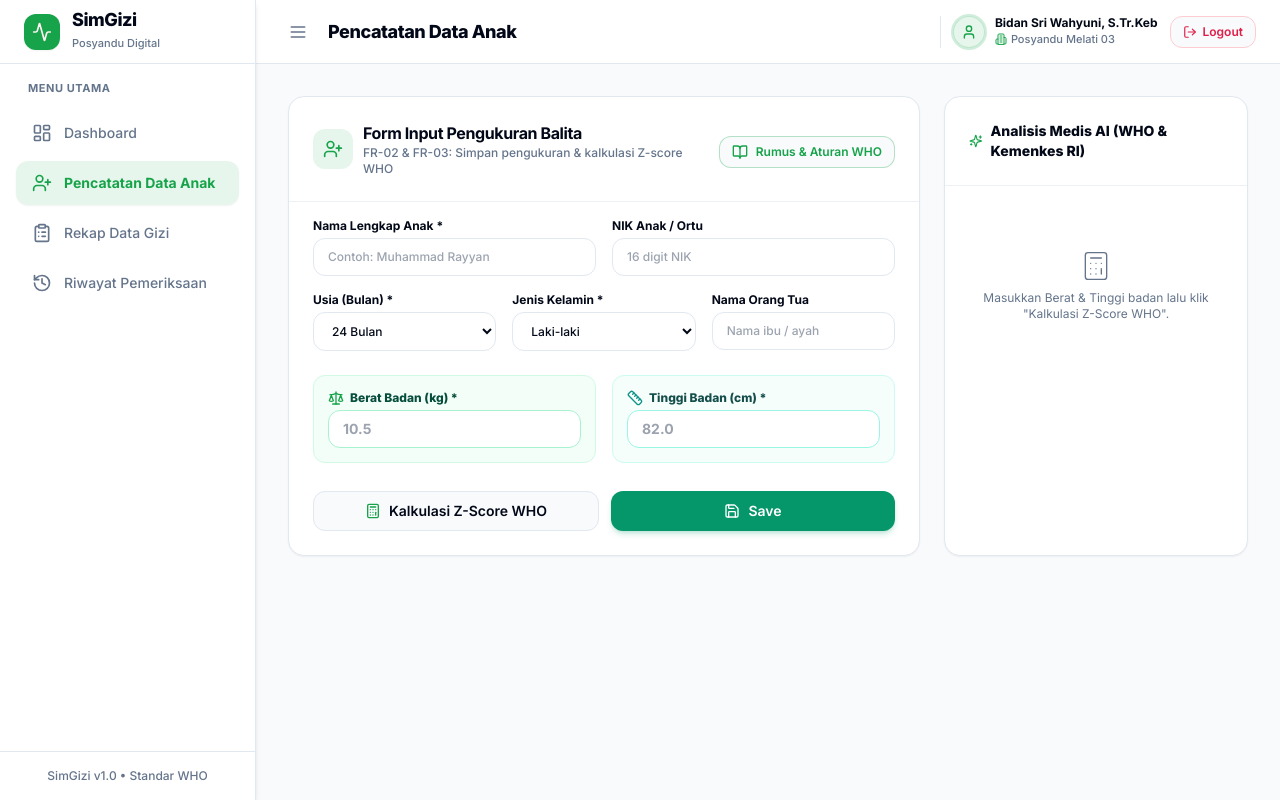
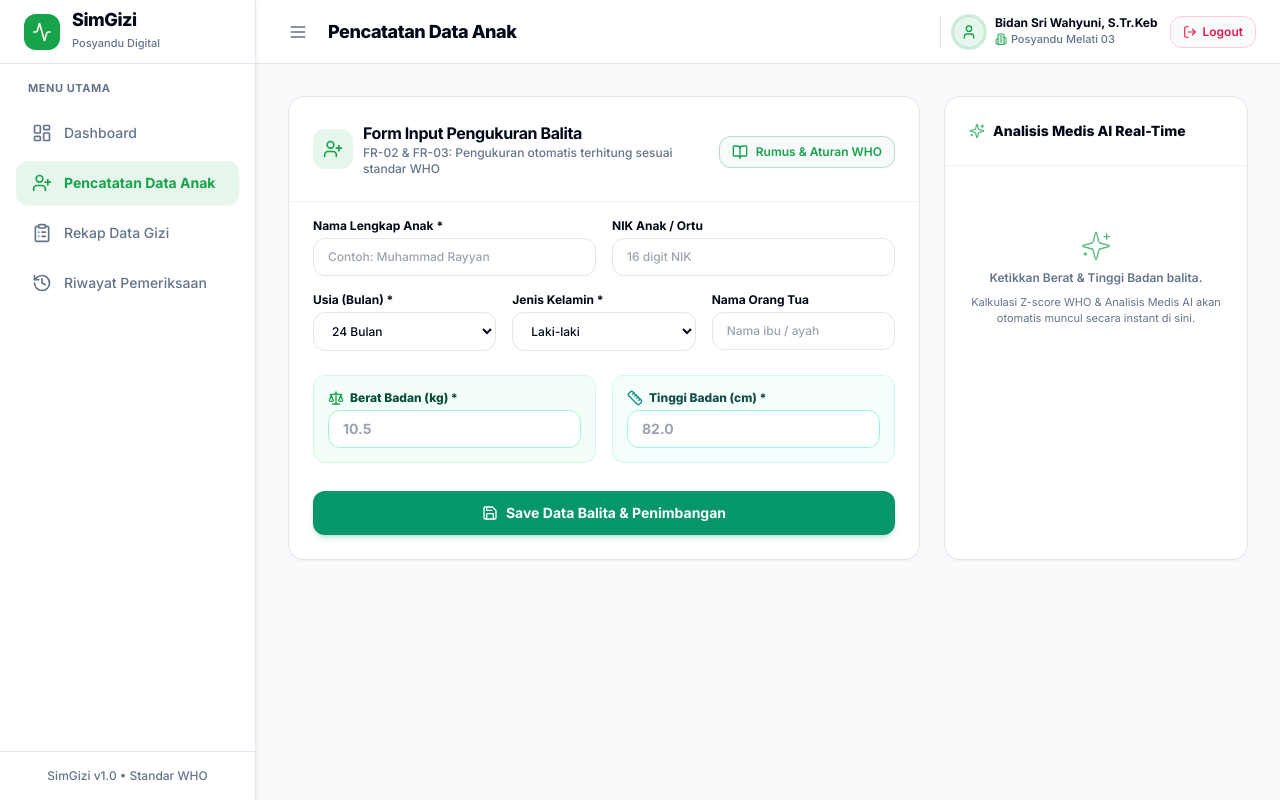
Before and after one commit to moch-firmansyahh/SimGiz-testing-, a Next.js app: page /pencatatan in a window 1280 px wide. Built offline with nearby package versions, Linux system fonts and the light colour scheme; sample sign-in values are in the browser's storage.

Commit message:
feat: make Z-score WHO and Gemini AI recommendation preview auto-calculate in real-time as soon as measurements are typed

```diff
--- a/app/pencatatan/page.tsx
+++ b/app/pencatatan/page.tsx
@@ -1,10 +1,9 @@
 "use client";
 
-import React, { useState } from "react";
+import React, { useState, useEffect } from "react";
 import { getStatusBadgeClass } from "@/lib/utils";
 import {
   UserPlus,
-  Calculator,
   Sparkles,
   CheckCircle2,
   Scale,
@@ -42,13 +41,16 @@ export default function PencatatanPage() {
   const [errorMessage, setErrorMessage] = useState<string | null>(null);
   const [showWhoRules, setShowWhoRules] = useState(false);
 
-  const handleCalculate = (e?: React.FormEvent) => {
-    if (e) e.preventDefault();
+  // Real-time automatic Z-Score WHO & AI Recommendation calculation as soon as BB & TB are entered
+  useEffect(() => {
     const bb = parseFloat(formData.beratBadan);
     const tb = parseFloat(formData.tinggiBadan);
     const usia = parseInt(formData.usiaBulan);
 
-    if (!bb || !tb || isNaN(bb) || isNaN(tb)) return;
+    if (!bb || !tb || isNaN(bb) || isNaN(tb) || bb <= 0 || tb <= 0) {
+      setCalcResult(null);
+      return;
+    }
 
     const medianTB = 75 + (usia * 0.75);
     const medianBB = 3.5 + (usia * 0.35);
@@ -82,9 +84,9 @@ export default function PencatatanPage() {
       zScoreTB_U: zTB,
       zScoreBB_TB: zBB_TB,
       statusGizi: status,
-      rekomendasiAI: rekomendasi
+      rekomendasiAI: rekomendasi,
     });
-  };
+  }, [formData.beratBadan, formData.tinggiBadan, formData.usiaBulan]);
 
   const handleSave = async (e: React.FormEvent) => {
     e.preventDefault();
@@ -159,7 +161,7 @@ export default function PencatatanPage() {
               </div>
               <div>
                 <CardTitle>Form Input Pengukuran Balita</CardTitle>
-                <CardDescription>FR-02 & FR-03: Simpan pengukuran & kalkulasi Z-score WHO</CardDescription>
+                <CardDescription>FR-02 & FR-03: Pengukuran otomatis terhitung sesuai standar WHO</CardDescription>
               </div>
             </div>
             <Button
@@ -266,18 +268,15 @@ export default function PencatatanPage() {
                 </div>
               </div>
 
-              <div className="flex flex-col sm:flex-row gap-3 pt-3">
-                <Button type="button" variant="outline" onClick={() => handleCalculate()} className="flex-1 gap-2">
-                  <Calculator className="w-4 h-4 text-primary" /> Kalkulasi Z-Score WHO
-                </Button>
-                <Button type="submit" variant="emerald" disabled={isSaving} className="flex-1 gap-2">
+              <div className="pt-3">
+                <Button type="submit" variant="emerald" disabled={isSaving} className="w-full gap-2 font-bold h-11 text-sm shadow-md">
                   {isSaving ? (
                     <>
-                      <Loader2 className="w-4 h-4 animate-spin" /> Menyimpan...
+                      <Loader2 className="w-4 h-4 animate-spin" /> Menyimpan Data Balita...
                     </>
                   ) : (
                     <>
-                      <Save className="w-4 h-4" /> Save
+                      <Save className="w-4 h-4" /> Save Data Balita & Penimbangan
                     </>
                   )}
                 </Button>
@@ -286,23 +285,23 @@ export default function PencatatanPage() {
           </CardContent>
         </Card>
 
-        {/* Live Z-Score & AI Preview Card */}
+        {/* Live Automatic Z-Score & AI Preview Card */}
         <Card className="flex flex-col">
           <CardHeader>
             <div className="flex items-center gap-2 text-foreground font-extrabold text-sm">
-              <Sparkles className="w-4 h-4 text-primary" /> Analisis Medis AI (WHO & Kemenkes RI)
+              <Sparkles className="w-4 h-4 text-primary animate-pulse" /> Analisis Medis AI Real-Time
             </div>
           </CardHeader>
           <CardContent className="flex-1 space-y-4">
             {calcResult ? (
-              <div className="space-y-4">
+              <div className="space-y-4 animate-in fade-in duration-200">
                 <div className="p-3.5 rounded-xl bg-muted/40 border border-border space-y-2 text-xs">
-                  <div className="flex justify-between"><span className="text-muted-foreground">BB/U:</span><span className="font-bold">{calcResult.zScoreBB_U} SD</span></div>
-                  <div className="flex justify-between"><span className="text-muted-foreground">TB/U:</span><span className="font-bold text-rose-600">{calcResult.zScoreTB_U} SD</span></div>
-                  <div className="flex justify-between"><span className="text-muted-foreground">BB/TB:</span><span className="font-bold">{calcResult.zScoreBB_TB} SD</span></div>
+                  <div className="flex justify-between"><span className="text-muted-foreground">Z-Score BB/U:</span><span className="font-bold">{calcResult.zScoreBB_U} SD</span></div>
+                  <div className="flex justify-between"><span className="text-muted-foreground">Z-Score TB/U:</span><span className="font-bold text-rose-600">{calcResult.zScoreTB_U} SD</span></div>
+                  <div className="flex justify-between"><span className="text-muted-foreground">Z-Score BB/TB:</span><span className="font-bold">{calcResult.zScoreBB_TB} SD</span></div>
                 </div>
                 <div>
-                  <span className="text-xs font-semibold text-muted-foreground block mb-1">Status Gizi:</span>
+                  <span className="text-xs font-semibold text-muted-foreground block mb-1">Status Gizi (Otomatis):</span>
                   <span className={`inline-block px-3 py-1 rounded-md font-extrabold text-xs border ${getStatusBadgeClass(calcResult.statusGizi)}`}>
                     {calcResult.statusGizi}
                   </span>
@@ -314,8 +313,9 @@ export default function PencatatanPage() {
               </div>
             ) : (
               <div className="py-12 text-center text-muted-foreground space-y-2 text-xs">
-                <Calculator className="w-8 h-8 mx-auto stroke-1" />
-                <p>Masukkan Berat & Tinggi badan lalu klik "Kalkulasi Z-Score WHO".</p>
+                <Sparkles className="w-8 h-8 mx-auto stroke-1 text-primary animate-pulse" />
+                <p className="font-semibold">Ketikkan Berat & Tinggi Badan balita.</p>
+                <p className="text-[11px] text-muted-foreground">Kalkulasi Z-score WHO & Analisis Medis AI akan otomatis muncul secara instant di sini.</p>
               </div>
             )}
           </CardContent>
```
